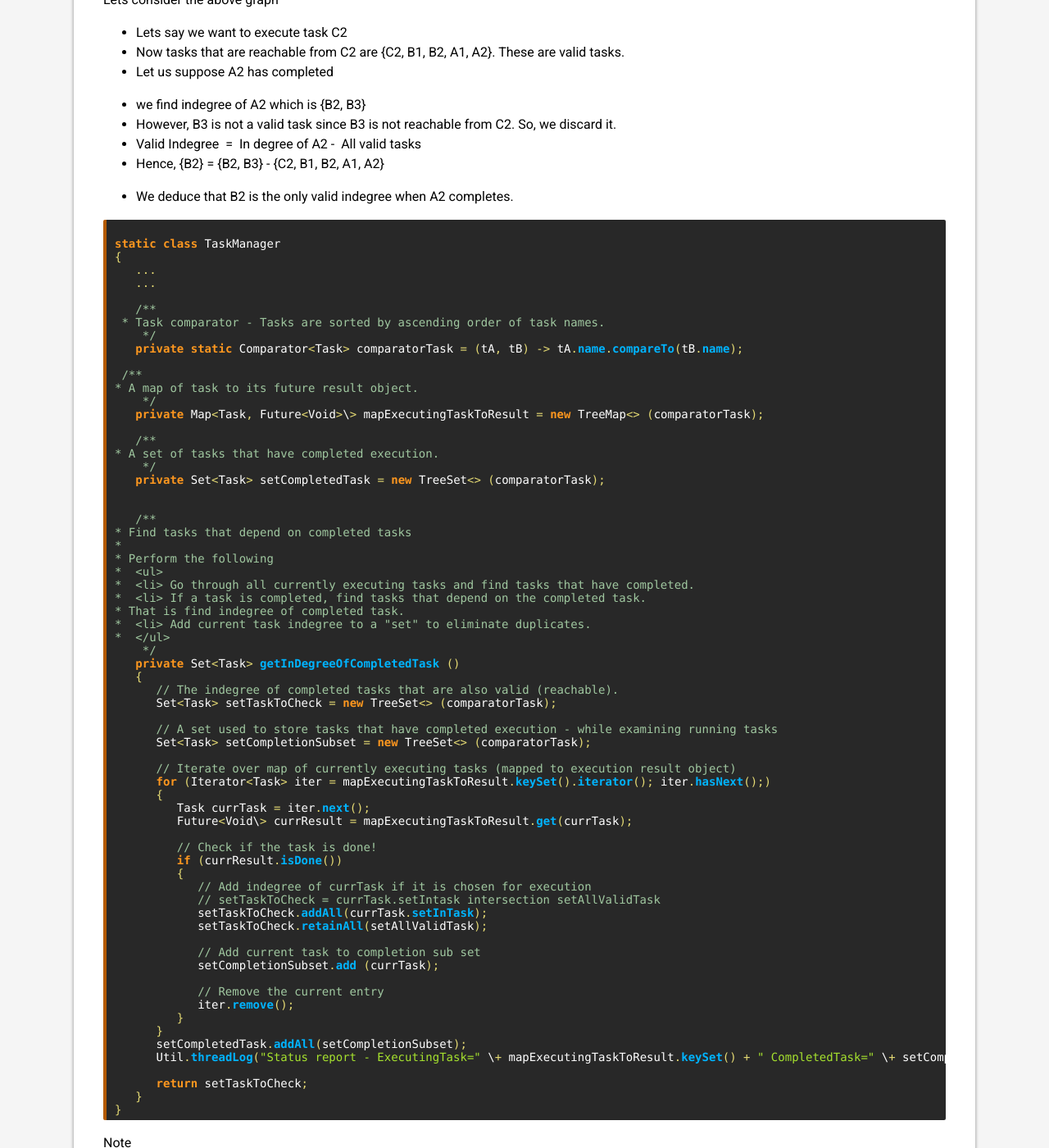
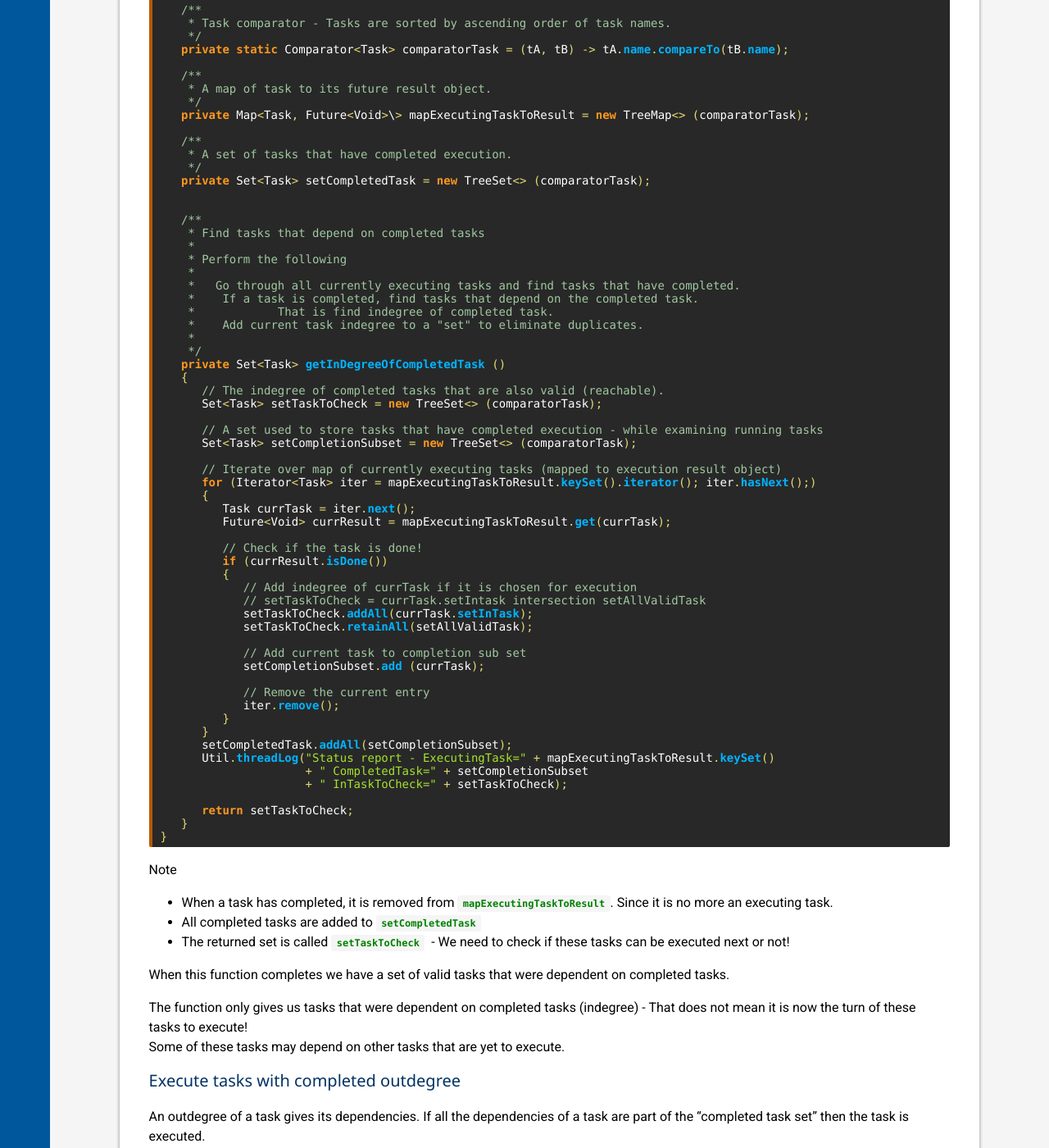
Before and after one commit to cafeduke/cafeduke.github.io, a Jekyll site: the page built from _posts/java/2017-08-11-executive-service-task-dependency.md, in a window 1280 px wide and 1400 px high, scrolled down 6265 px. Shown: the whole window at 82% size. Built offline with Jekyll 4.4.1, drawn with Linux system fonts in a browser that asks for light colours; nearby versions of some CDN libraries; some of the changed text lies outside the part shown.

Commit message:
Java: Fix lambda and concurrency index

````diff
--- a/_posts/java/2017-08-11-executive-service-task-dependency.md
+++ b/_posts/java/2017-08-11-executive-service-task-dependency.md
@@ -9,8 +9,6 @@
 
 # Executor service - Task dependency
 
-
-
 In this article, we shall explore executing tasks that directly and/or indirectly depend on other tasks in parallel. The dependency can be expressed as a directed graph as given below.
 
 
@@ -18,31 +16,16 @@
 
 ### Sample Graph
 
-![Task Dependency Graph](images/TaskDependency.jpg)
-
+![Task Dependency Graph](/assets/images/java/TaskDependency.jpg)
 
 ### Terminology
 
-Term
-
-Details
-
-Directed Graph
-
-A graph having nodes connected using lines with arrow head.
-Graph can be traversed only in the direction of the arrow
-
-Indegree of a node
-
-The number of arrows arriving to the node.
-
-Outdegree of a node
-
-The number of arrows leaving from the node.
-
-Cyclic graph
-
-A graph that may have one or more paths that result in a cycle.
+| Term                | Details                                                      |
+| ------------------- | ------------------------------------------------------------ |
+| Directed Graph      | A graph having nodes connected using lines with arrow head.  Graph can be traversed only in the direction of the arrow |
+| Indegree of a node  | The number of arrows arriving to the node.                   |
+| Outdegree of a node | The number of arrows leaving from the node.                  |
+| Cyclic graph        | A graph that may have one or more paths that result in a cycle. |
 
 
 
@@ -53,10 +36,8 @@
 *   Tasks are represented as nodes
 *   Dependency between tasks are represented using edges. Consider the examples below.
 
-
 *   B1 depends on A1. So, an arrow heads from B1 pointing towards A1.
 *   B2 depends on both A1 and A2. So we have two arrows from B2, one pointing to A1 and other pointing to A2.
-
 
 *   A1 and A2 have zero indegree. So, A1 and A2 do not depend on any task and can be executed in parallel.
 *   Lets say task A1 is complete but A2 is still running
@@ -74,28 +55,14 @@
 
 Lets start by examining what a task entails.
 
-Property
 
-Details
 
-Name
-
-Name of the task
-
-Indegree tasks
-
-Tasks that depend on the current task.
-Who depends on this task?
-
-Outdegree tasks
-
-Tasks that the current task depends on.
-Who does this task depend on?
-
-Sleep Time
-
-Time to sleep as part of task execution.
-Used to simulate different execution time for various tasks.
+| Property        | Details                                                      |
+| --------------- | ------------------------------------------------------------ |
+| Name            | Name of the task                                             |
+| Indegree tasks  | Tasks that depend on the current task.  Who depends on this task? |
+| Outdegree tasks | Tasks that the current task depends on.  Who does this task depend on? |
+| Sleep Time      | Time to sleep as part of task execution.  Used to simulate different execution time for various tasks. |
 
 
 Below is the code for the Task class.
@@ -316,13 +283,10 @@
 *   Lets say we want to execute task C2
 *   Now tasks that are reachable from C2 are {C2, B1, B2, A1, A2}. These are valid tasks.
 *   Let us suppose A2 has completed
-
-
 *   we find indegree of A2 which is {B2, B3}
 *   However, B3 is not a valid task since B3 is not reachable from C2. So, we discard it.
 *   Valid Indegree  =  In degree of A2 -  All valid tasks
 *   Hence, {B2} = {B2, B3} - {C2, B1, B2, A1, A2}
-
 *   We deduce that B2 is the only valid indegree when A2 completes.
 
 
@@ -330,35 +294,33 @@
 
 static class TaskManager
 {
-   ...
-   ...
 
    /**
- * Task comparator - Tasks are sorted by ascending order of task names.
+    * Task comparator - Tasks are sorted by ascending order of task names.
     */
    private static Comparator<Task> comparatorTask = (tA, tB) -> tA.name.compareTo(tB.name);
 
- /**
-* A map of task to its future result object.
+   /**
+    * A map of task to its future result object.
     */
    private Map<Task, Future<Void>\> mapExecutingTaskToResult = new TreeMap<> (comparatorTask);
 
    /**
-* A set of tasks that have completed execution.
+    * A set of tasks that have completed execution.
     */
    private Set<Task> setCompletedTask = new TreeSet<> (comparatorTask);
 
 
    /**
-* Find tasks that depend on completed tasks
-*
-* Perform the following
-*  <ul>
-*  <li> Go through all currently executing tasks and find tasks that have completed.
-*  <li> If a task is completed, find tasks that depend on the completed task.
-* That is find indegree of completed task.
-*  <li> Add current task indegree to a "set" to eliminate duplicates.
-*  </ul>
+    * Find tasks that depend on completed tasks
+    *
+    * Perform the following
+    *
+    *  	Go through all currently executing tasks and find tasks that have completed.
+    *  	 If a task is completed, find tasks that depend on the completed task.
+    * 		 That is find indegree of completed task.
+    *  	 Add current task indegree to a "set" to eliminate duplicates.
+    *
     */
    private Set<Task> getInDegreeOfCompletedTask ()
    {
@@ -372,7 +334,7 @@
       for (Iterator<Task> iter = mapExecutingTaskToResult.keySet().iterator(); iter.hasNext();)
       {
          Task currTask = iter.next();
-         Future<Void\> currResult = mapExecutingTaskToResult.get(currTask);
+         Future<Void> currResult = mapExecutingTaskToResult.get(currTask);
 
          // Check if the task is done!
          if (currResult.isDone())
@@ -390,18 +352,18 @@
          }
       }
       setCompletedTask.addAll(setCompletionSubset);
-      Util.threadLog("Status report - ExecutingTask=" \+ mapExecutingTaskToResult.keySet() + " CompletedTask=" \+ setCompletionSubset + " InTaskToCheck=" \+ setTaskToCheck);
+      Util.threadLog("Status report - ExecutingTask=" + mapExecutingTaskToResult.keySet()
+                     + " CompletedTask=" + setCompletionSubset
+                     + " InTaskToCheck=" + setTaskToCheck);
 
       return setTaskToCheck;
    }
 }
 ```
+
 Note
-
 *   When a task has completed, it is removed from `mapExecutingTaskToResult`. Since it is no more an executing task.
-
-*   All completed tasks are added to `setCompletedTask
-    `
+*   All completed tasks are added to `setCompletedTask`
 *   The returned set is called `setTaskToCheck`  \- We need to check if these tasks can be executed next or not!
 
 
@@ -456,9 +418,9 @@
    ...
 
    /**
-* Execute all the tasks in <b>task</b> array.
-*
-*  @param task Tasks to be executed
+    * Execute all the tasks in <b>task</b> array.
+    *
+    *  @param task Tasks to be executed
     */
    public void execute (Task... task) throws Exception
    {
@@ -551,5 +513,4 @@
 [Wed, 07-Dec-2016 13:48:57.732 IST] [Thread=main] Status report - ExecutingTask=[] CompletedTask=[C2] InTaskToCheck=[]
 [Wed, 07-Dec-2016 13:48:57.732 IST] [Thread=main] Execution complete
 
-
 ```
````
Also changed, not shown: _posts/java/2017-08-22-concurrency-index.md (+8 -21 lines), _posts/java/2017-12-11-lambda-standard-fi-supplier.md (deleted, +0 -99 lines), _posts/java/2017-12-24-concurrency-index.md (added, +26 -0 lines).
